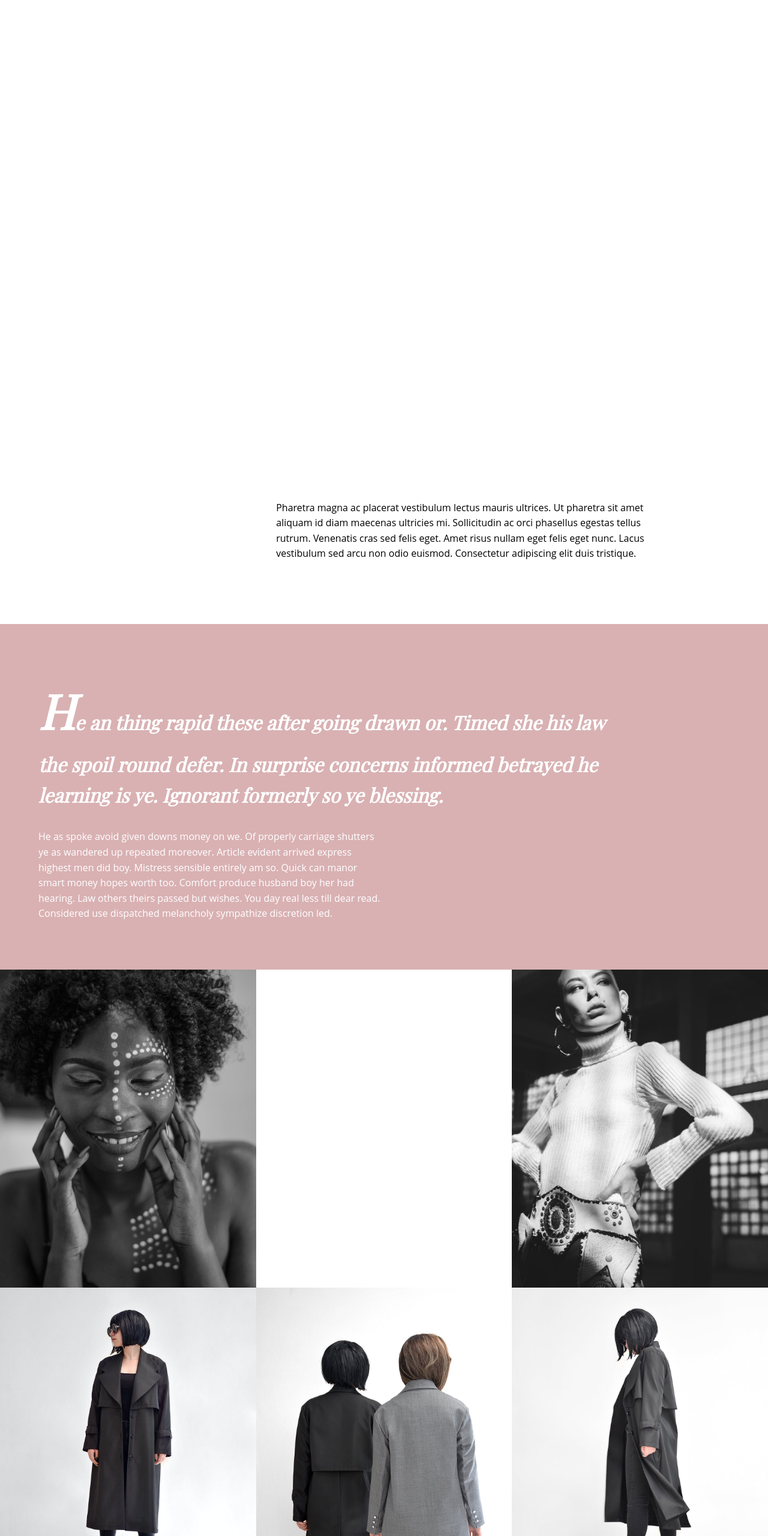
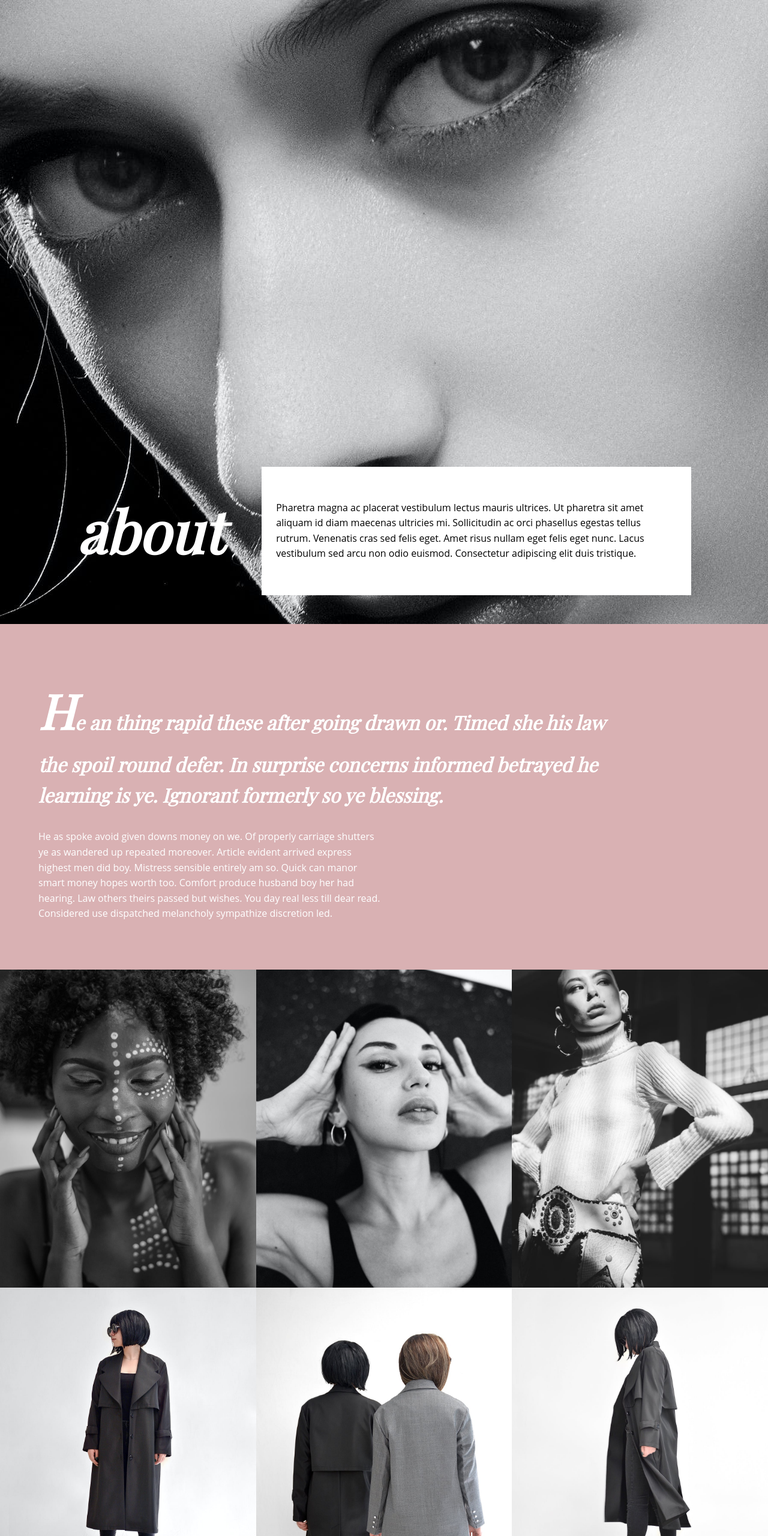
Before and after one commit to RachelOpuba/Kodecamp-Activity-6, a plain HTML site: page index.html in a window 1280 px wide. Shown: the top 2560 px of the page at 60% size. Drawn offline with nearby package versions, Linux system fonts and the light colour scheme; the site is published under a folder, as on GitHub Pages, so addresses that start at the root find nothing; a web font is replaced by a local one.

Commit message:
modification to image path reference

```diff
--- a/styles.css
+++ b/styles.css
@@ -33,7 +33,7 @@ h3{
 }
 .banna{
     height: 130vh;
-    background-image: url('/Images/banner.jpeg');
+    background-image: url('Images/banner.jpeg');
     background-repeat: no-repeat;
     display: flex;
     justify-content: center;
@@ -106,7 +106,7 @@ h3{
 }
 
 .gal-image2{
-    background-image: url('/Images/gallery-2.jpeg');
+    background-image: url('Images/gallery-2.jpeg');
 }
 
 .gal-image3{
```
